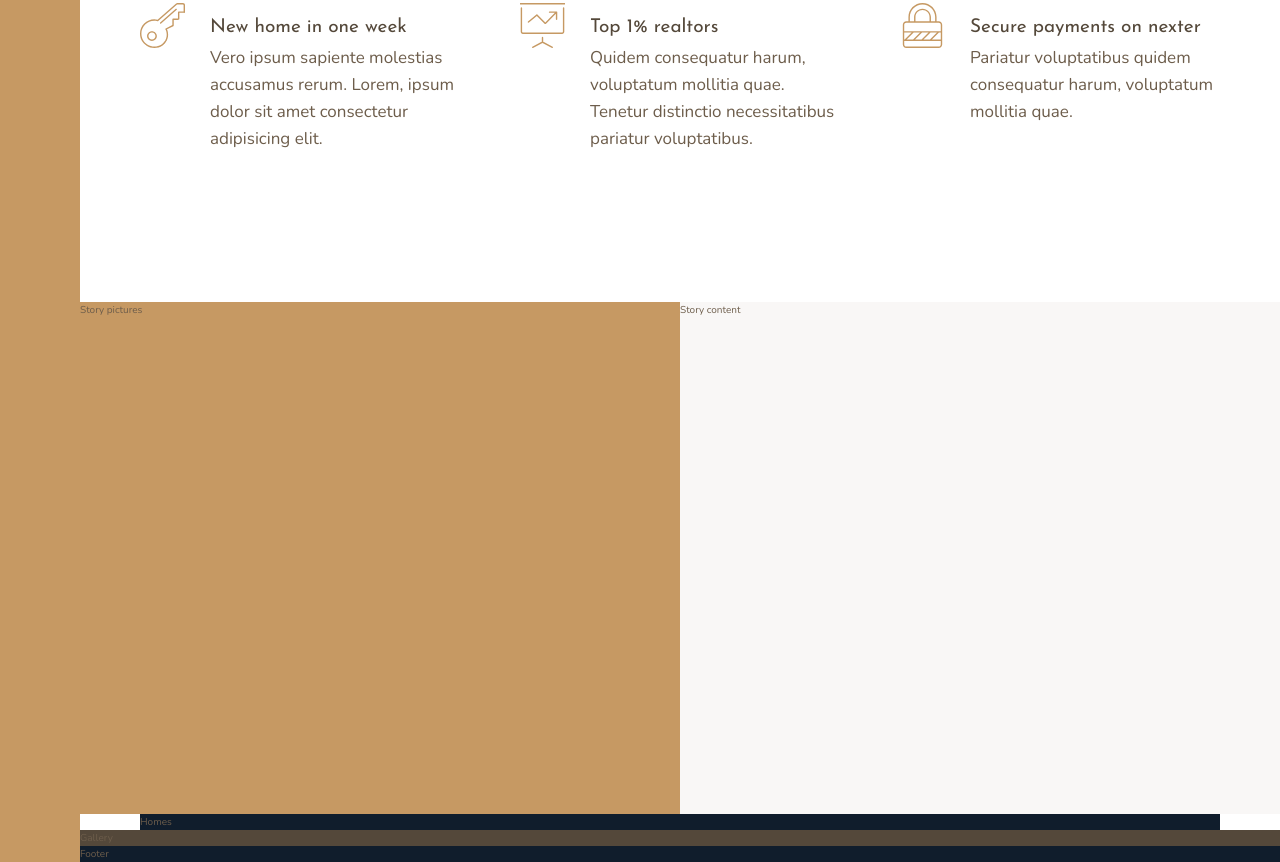
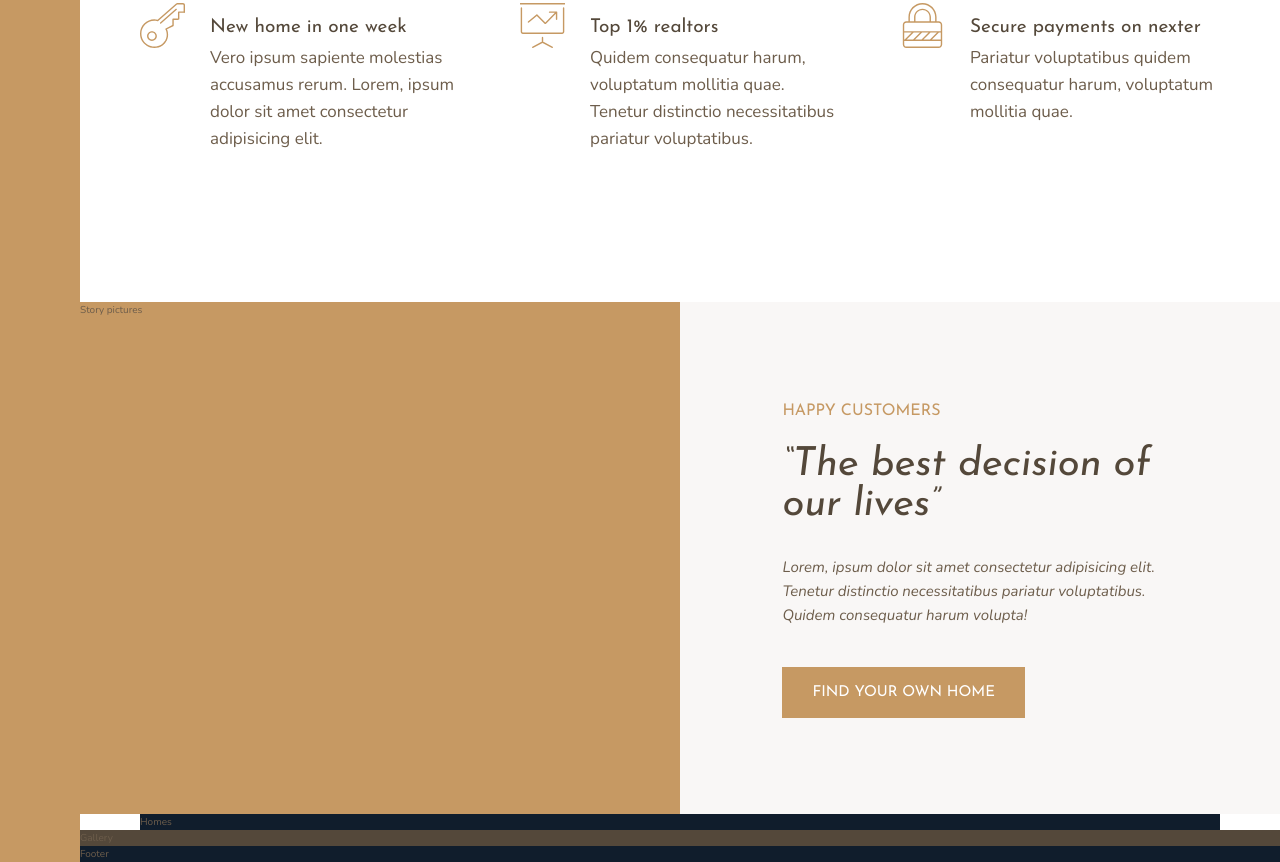
Before and after one commit to dcschmid/nexter, a website: page index.html in a window 1280 px wide. Shown: the part 976-1838 px from the top of the page. Drawn offline with nearby package versions, Linux system fonts and the light colour scheme.

Commit message:
Building the Story Section - Part 1

```diff
--- a/index.html
+++ b/index.html
@@ -91,7 +91,12 @@
         </div>
 
         <div class="story__content">
-            Story content
+            <h3 class="heading-3 mb-sm">Happy Customers</h3>
+            <h4 class="heading-2 heading-2--dark mb-md">&ldquo;The best decision of our lives&rdquo;</h4>
+            <p class="story__text">
+                Lorem, ipsum dolor sit amet consectetur adipisicing elit. Tenetur distinctio necessitatibus pariatur voluptatibus. Quidem consequatur harum volupta!
+            </p>
+            <button class="btn">Find your own home</button>
         </div>
 
         <section class="homes">
--- a/sass/_story.scss
+++ b/sass/_story.scss
@@ -5,7 +5,22 @@
   }
 
   &__content {
+    /*display: flex;
+    flex-direction: column;
+    justify-content: center;
+    align-items: flex-start;*/
+
+    display: grid;
+    align-content: center;
+    justify-items: start;
     grid-column: col-start 5 / full-end;
+    padding: 6rem 8vw;
     background-color: $color-grey-light-1;
   }
+
+  &__text {
+    margin-bottom: 4rem;
+    font-size: 1.5rem;
+    font-style: italic;
+  }
 }
--- a/sass/_typography.scss
+++ b/sass/_typography.scss
@@ -5,15 +5,48 @@
 
 .heading-1 { @extend %heading; }
 
-.heading-2 { @extend %heading; }
+.heading-2 {
+  @extend %heading;
+  font-size: 4rem;
+  font-style: italic;
+  line-height: 1;
 
-.heading-3 { @extend %heading; }
+  &--light { color: $color-grey-light-1; }
+  &--dark { color: $color-grey-dark-1; }
+}
+
+.heading-3 {
+  @extend %heading;
+  color: $color-primary;
+  font-size: 1.6rem;
+  text-transform: uppercase;
+}
 
 .heading-4 {
   @extend %heading;
   font-size: 1.9rem;
 
   &--light { color: $color-grey-light-1; }
-
   &--dark { color: $color-grey-dark-1; }
 }
+
+.btn {
+  padding: 1.8rem 3rem;
+  color: #fff;
+  font-size: 1.5rem;
+  font-family: $font-display;
+  text-transform: uppercase;
+  background-color: $color-primary;
+  border: 0;
+  border-radius: 0;
+  cursor: pointer;
+  transition: all 0.2s;
+
+  &:hover { background-color: $color-primary-dark; }
+}
+
+
+.mb-sm { margin-bottom: 2rem; }
+.mb-md { margin-bottom: 3rem; }
+.mb-lg { margin-bottom: 4rem; }
+.mb-hg { margin-bottom: 8rem; }
```
Also changed, not shown: css/style.css, 1 other file.
